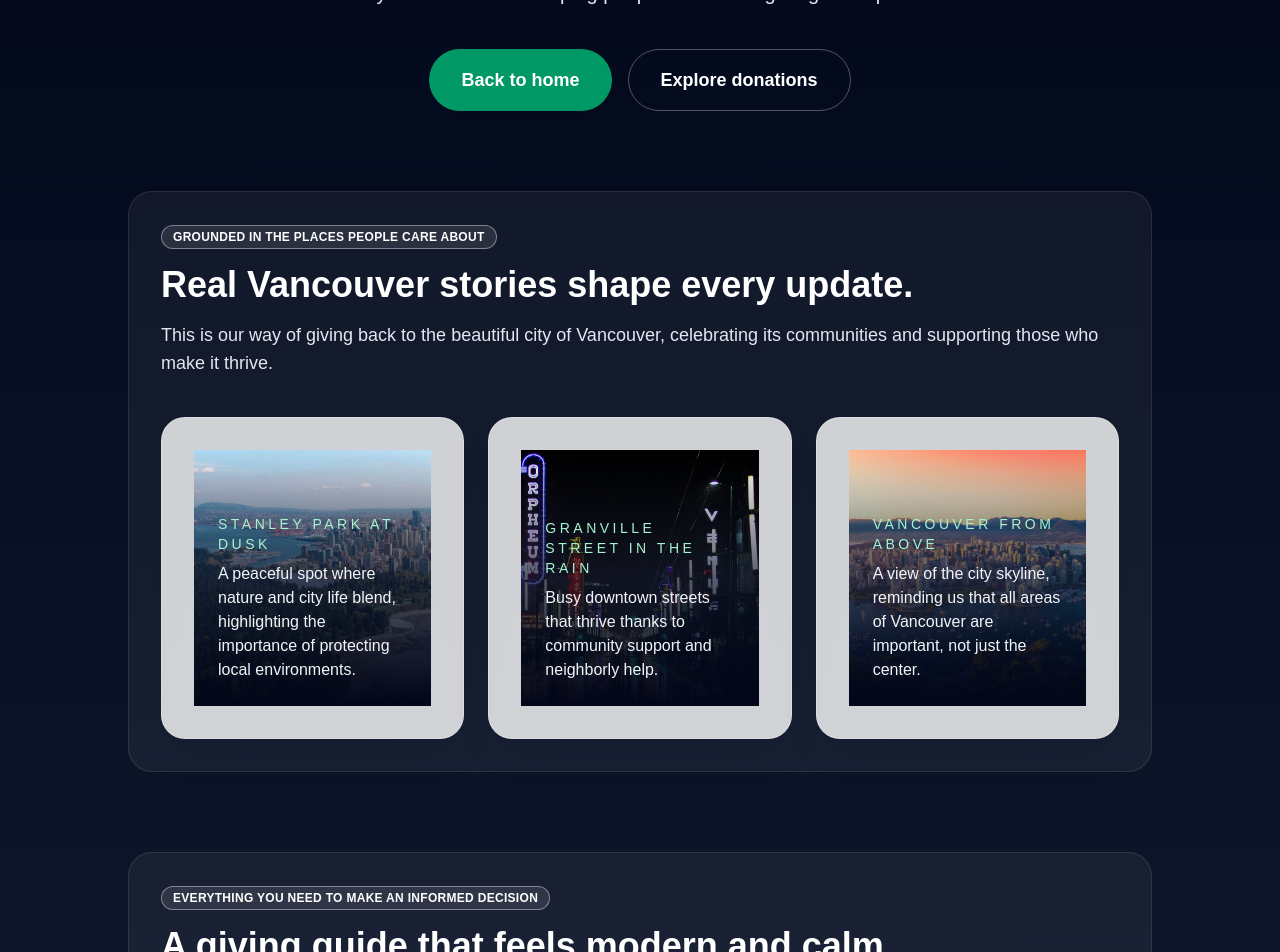
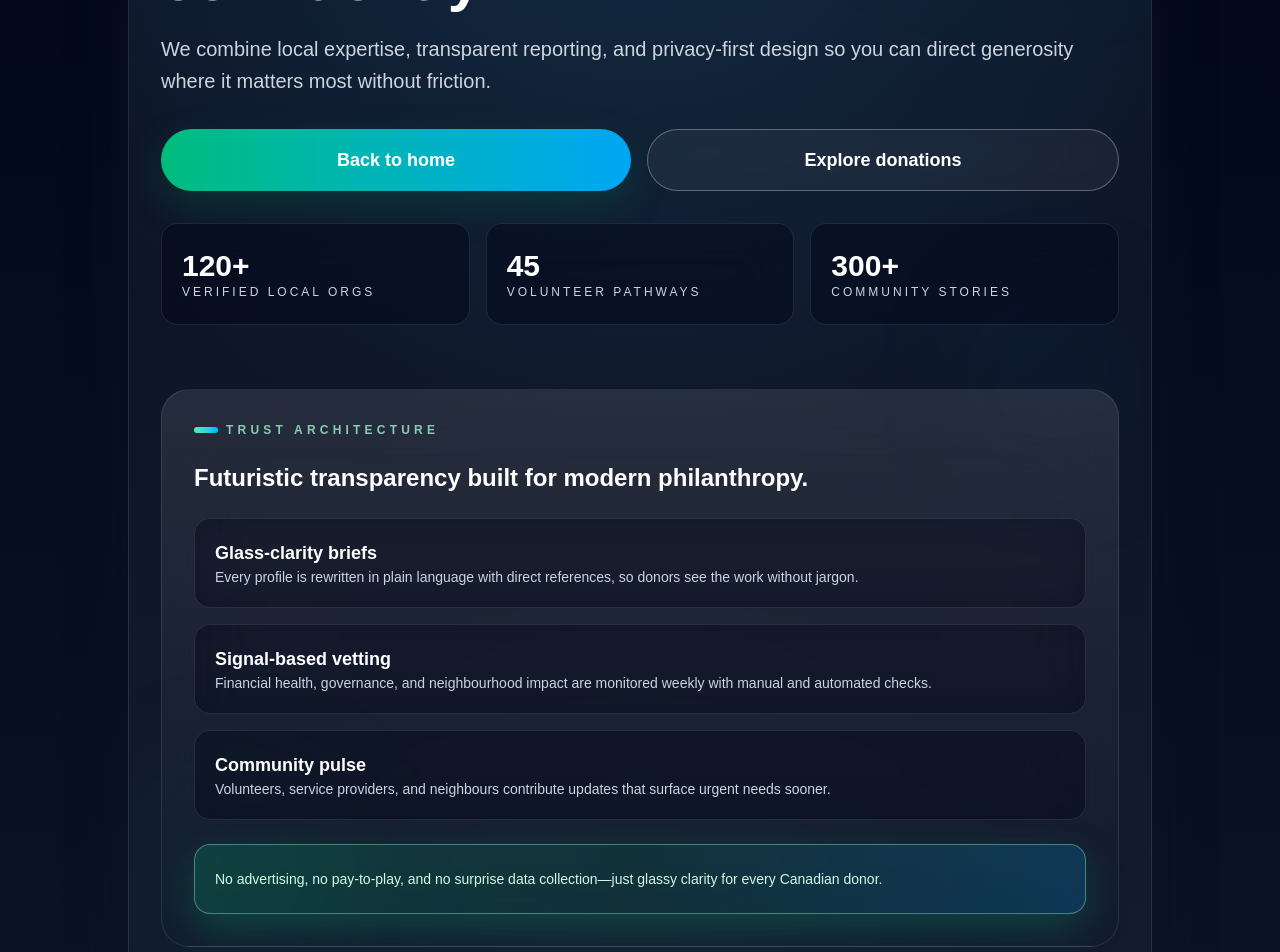
Before and after one commit to gmook9/helpingCanada, a Next.js app: page /mission in a window 1280 px wide. Shown: the part 360-1312 px from the top of the page. Built offline with nearby package versions, Linux system fonts and the light colour scheme.

Commit message:
overhauled mission page with UI improvements

```diff
--- a/src/app/mission/page.tsx
+++ b/src/app/mission/page.tsx
@@ -66,38 +66,117 @@ const vancouverScenes = [
   },
 ];
 
+const heroStats = [
+  {
+    value: "120+",
+    label: "Verified local orgs",
+  },
+  {
+    value: "45",
+    label: "Volunteer pathways",
+  },
+  {
+    value: "300+",
+    label: "Community stories",
+  },
+];
+
+const trustLayers = [
+  {
+    title: "Glass-clarity briefs",
+    description:
+      "Every profile is rewritten in plain language with direct references, so donors see the work without jargon.",
+  },
+  {
+    title: "Signal-based vetting",
+    description:
+      "Financial health, governance, and neighbourhood impact are monitored weekly with manual and automated checks.",
+  },
+  {
+    title: "Community pulse",
+    description:
+      "Volunteers, service providers, and neighbours contribute updates that surface urgent needs sooner.",
+  },
+];
+
 
 export default function MissionPage() {
   return (
     <div className="relative min-h-screen bg-gradient-to-b from-slate-950 via-slate-900 to-slate-950 text-slate-100">
       <div className="absolute inset-x-0 top-0 -z-10 h-[520px] bg-[radial-gradient(circle_at_top,_rgba(52,211,153,0.35),_transparent_60%)]" />
       <main className="mx-auto flex w-full max-w-6xl flex-col gap-20 px-6 pb-24 pt-24 sm:px-10 lg:px-16">
-        <section className="space-y-10 text-center">
-          <Badge variant="neutral" className="mx-auto w-fit bg-white/10 text-white ring-white/40">
-            Our mission
-          </Badge>
-          <div className="space-y-6">
-            <h1 className="text-4xl font-semibold tracking-tight text-white sm:text-5xl lg:text-6xl">
+        <section className="relative overflow-hidden rounded-[32px] border border-white/10 bg-white/[0.04] px-8 py-16 shadow-[0_20px_60px_rgba(15,23,42,0.45)]">
+          <div className="pointer-events-none absolute inset-0 bg-[radial-gradient(circle_at_top,_rgba(56,189,248,0.18),_transparent_55%)]" />
+          <div className="pointer-events-none absolute -top-12 right-12 h-32 w-32 rounded-full bg-emerald-400/40 blur-[120px]" />
+          <div className="pointer-events-none absolute bottom-0 left-1/2 h-40 w-80 -translate-x-1/2 rounded-full bg-emerald-300/10 blur-[140px]" />
+          <div className="relative grid gap-16 lg:grid-cols-[1.05fr,0.95fr]">
+            <div className="space-y-8">
+              <div className="inline-flex items-center gap-3 rounded-full border border-white/15 bg-slate-950/50 px-5 py-2 text-xs font-semibold uppercase tracking-[0.45em] text-emerald-200/90">
+                <span className="h-2 w-2 rounded-full bg-emerald-300 shadow-[0_0_18px_rgba(16,185,129,0.9)]" />
+                Mission
+              </div>
+              <div className="space-y-4">
+                <h1 className="text-left text-4xl font-semibold leading-tight text-white sm:text-5xl lg:text-6xl">
                   Empowering Canadians to give confidently.
                 </h1>
-            <p className="mx-auto max-w-3xl text-lg leading-8 text-slate-200 sm:text-xl">
-              We surface local knowledge, vet every listing, and keep the platform distraction-free so you can focus on helping people —
-              not navigating red tape.
+                <p className="text-lg leading-8 text-slate-200/90 sm:text-xl">
+                  We combine local expertise, transparent reporting, and privacy-first design so you can direct generosity where it matters most without friction.
                 </p>
               </div>
-          <div className="flex flex-wrap justify-center gap-4">
+              <div className="flex flex-wrap gap-4">
                 <Link
                   href="/"
-              className="inline-flex items-center justify-center rounded-full bg-emerald-600 px-8 py-4 text-lg font-semibold text-white shadow-sm transition hover:bg-emerald-500 focus-visible:outline focus-visible:outline-2 focus-visible:outline-offset-2 focus-visible:outline-emerald-600"
+                  className="inline-flex min-w-[180px] flex-1 items-center justify-center rounded-full bg-gradient-to-r from-emerald-500 to-sky-500 px-8 py-4 text-lg font-semibold text-white shadow-[0_15px_35px_rgba(6,95,70,0.35)] transition hover:brightness-110 focus-visible:outline focus-visible:outline-2 focus-visible:outline-offset-2 focus-visible:outline-emerald-400"
                 >
                   Back to home
                 </Link>
                 <Link
                   href="/donate"
-              className="inline-flex items-center justify-center rounded-full border border-white/30 px-8 py-4 text-lg font-semibold text-white transition hover:border-emerald-300 hover:bg-white/10 hover:text-emerald-100"
+                  className="inline-flex min-w-[180px] flex-1 items-center justify-center rounded-full border border-white/30 bg-white/5 px-8 py-4 text-lg font-semibold text-white backdrop-blur transition hover:border-emerald-200 hover:text-emerald-100"
                 >
                   Explore donations
                 </Link>
+              </div>
+              <div className="grid gap-4 sm:grid-cols-3">
+                {heroStats.map((stat) => (
+                  <div
+                    key={stat.label}
+                    className="rounded-2xl border border-white/10 bg-slate-950/50 px-5 py-6 text-left backdrop-blur-xl"
+                  >
+                    <p className="text-3xl font-semibold text-white">{stat.value}</p>
+                    <p className="text-xs uppercase tracking-[0.25em] text-slate-300">{stat.label}</p>
+                  </div>
+                ))}
+              </div>
+            </div>
+
+            <div className="relative rounded-[28px] border border-white/10 bg-gradient-to-b from-white/10 via-white/5 to-transparent p-8 text-left backdrop-blur-2xl">
+              <div className="pointer-events-none absolute -top-10 right-8 h-16 w-16 rounded-full bg-sky-400/30 blur-[80px]" />
+              <div className="pointer-events-none absolute bottom-6 left-6 h-24 w-24 rounded-full bg-emerald-400/20 blur-[90px]" />
+              <div className="relative space-y-6">
+                <div className="flex items-center gap-2 text-xs font-semibold uppercase tracking-[0.35em] text-emerald-200/80">
+                  <span className="h-1.5 w-6 rounded-full bg-gradient-to-r from-emerald-300 to-sky-400" />
+                  Trust Architecture
+                </div>
+                <p className="text-2xl font-semibold text-white">
+                  Futuristic transparency built for modern philanthropy.
+                </p>
+                <div className="space-y-4">
+                  {trustLayers.map((layer) => (
+                    <div
+                      key={layer.title}
+                      className="rounded-2xl border border-white/10 bg-slate-950/50 p-5 backdrop-blur-xl transition hover:border-emerald-200/60"
+                    >
+                      <p className="text-lg font-semibold text-white">{layer.title}</p>
+                      <p className="text-sm text-slate-300">{layer.description}</p>
+                    </div>
+                  ))}
+                </div>
+                <div className="rounded-2xl border border-emerald-200/40 bg-gradient-to-r from-emerald-500/20 via-emerald-400/10 to-sky-500/20 px-5 py-6 text-sm text-emerald-100 shadow-[0_15px_40px_rgba(16,185,129,0.25)]">
+                  No advertising, no pay-to-play, and no surprise data collection—just glassy clarity for every Canadian donor.
+                </div>
+              </div>
+            </div>
           </div>
         </section>
 
--- a/src/app/page.tsx
+++ b/src/app/page.tsx
@@ -62,7 +62,7 @@ export default function Home() {
             </div>
             <div className="grid grid-cols-1 gap-6 text-sm font-medium text-slate-300 sm:grid-cols-3">
               <div className="space-y-2 rounded-2xl border border-white/10 bg-white/5 p-5">
-                <p className="text-3xl font-semibold text-white sm:text-4xl">100% independent</p>
+                <p className="text-3xl break-auto hyphens-auto font-semibold text-white sm:text-4xl">100% independent</p>
                 <p className="text-sm text-slate-200">No commissions, sponsorships, or referral payouts.</p>
               </div>
               <div className="space-y-2 rounded-2xl border border-white/10 bg-white/5 p-5">
@@ -111,6 +111,7 @@ export default function Home() {
               GitHub so the community can discover and support them.
             </p>
             <div className="flex flex-wrap justify-center gap-4">
+              <Link href="https://github.com/gmook9/helpingCanada/issues">
                 <Button
                   variant="outline"
                   size="lg"
@@ -118,9 +119,10 @@ export default function Home() {
                 >
                   Submit via GitHub Issues
                 </Button>
-              <Button variant="ghost" size="lg" className="text-emerald-200">
+              </Link>
+              {/* <Button variant="ghost" size="lg" className="text-emerald-200">
                 View project license
-              </Button>
+              </Button> */}
             </div>
           </div>
         </section>
```
Lines whose indentation alone changed are shown as unchanged.
